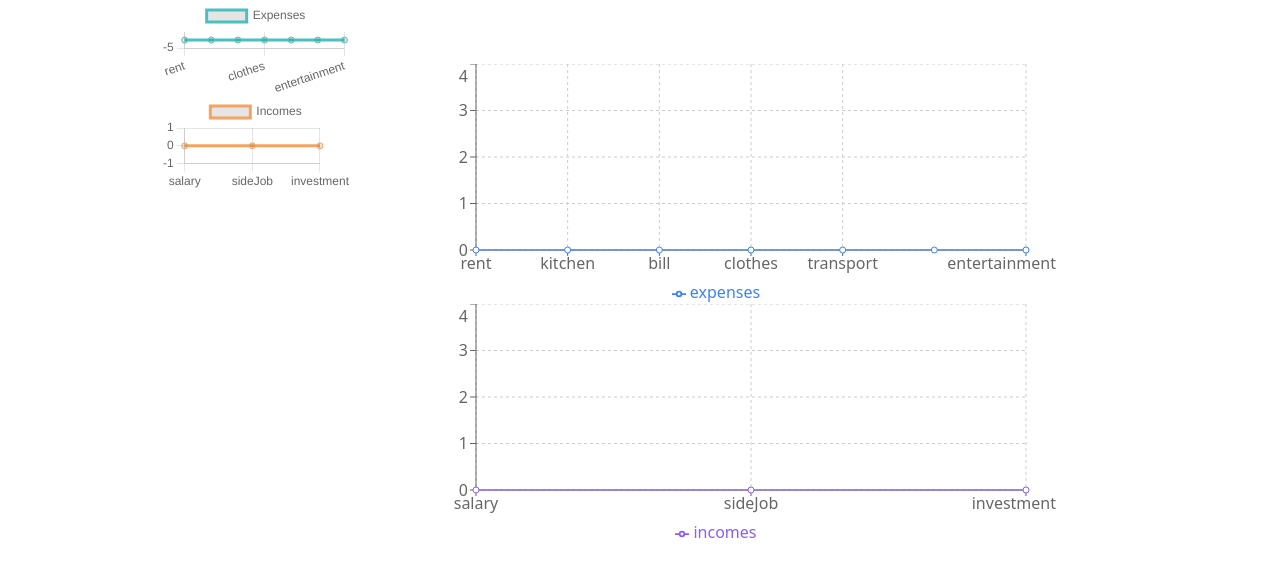
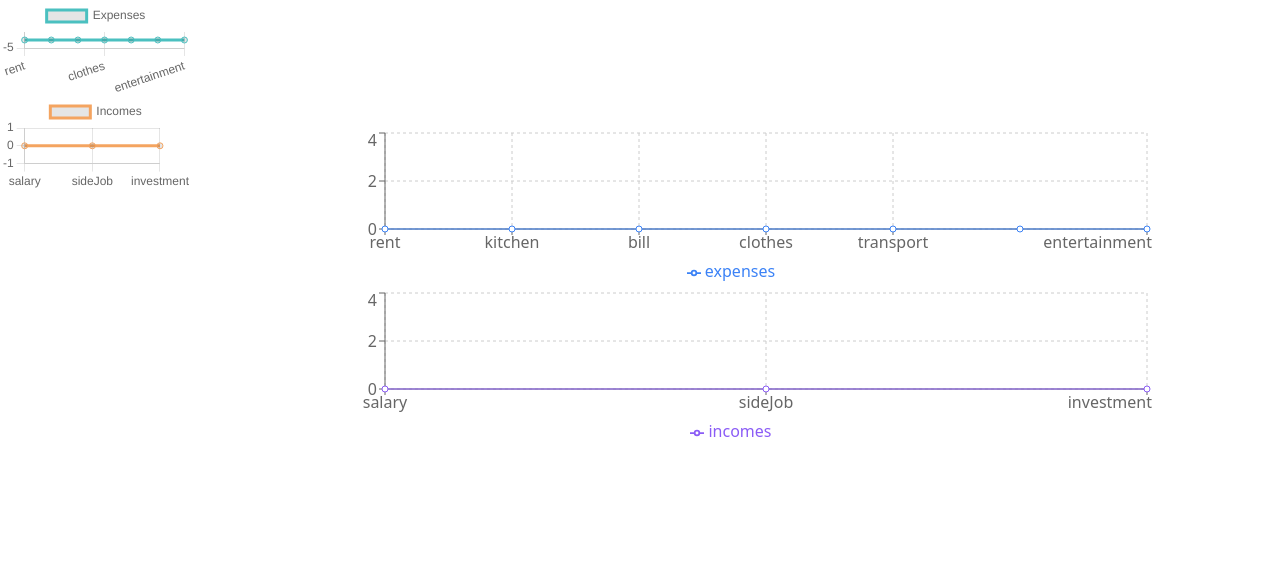
Before and after one commit to ertugrulsertaslan/personal-finance-tracker, a React (Vite) app: page /components/Dashboard in a window 1280 px wide. Shown: the top 576 px of the page. Built offline with nearby package versions, Linux system fonts and the light colour scheme.

Commit message:
fix y and x axis

```diff
--- a/src/components/Dashboard.jsx
+++ b/src/components/Dashboard.jsx
@@ -12,10 +12,10 @@ function App() {
   return (
     <>
       <div className="flex w-full justify-center">
-        <div className="w-48">
+        <div className="w-48 ">
           <LineGraph />
         </div>
-        <div className="w-1/2 h-60 m-16">
+        <div className="w-2/3 h-40 m-32">
           <LineChartComponent />
         </div>
       </div>
--- a/src/components/LineChart.jsx
+++ b/src/components/LineChart.jsx
@@ -10,6 +10,28 @@ import {
 } from "recharts";
 import { useDataStore } from "./Store";
 const LineChartComponent = () => {
+  const options = {
+    maintainAspectRatio: false,
+    scales: {
+      y: {
+        suggestedMin: 0, // Y ekseni için varsayılan minimum değer
+        suggestedMax: 100, // Y ekseni için varsayılan maksimum değer
+      },
+      x: {
+        suggestedMin: 0, // Y ekseni için varsayılan minimum değer
+        suggestedMax: 100, // Y ekseni için varsayılan maksimum değer
+      },
+    },
+    plugins: {
+      legend: {
+        display: true,
+        position: "top",
+      },
+      tooltip: {
+        enabled: true,
+      },
+    },
+  };
   const { expenses, incomes, totalExpenses, totalIncomes } = useDataStore(
     (state) => ({
       expenses: state.expenses,
@@ -69,7 +91,7 @@ const LineChartComponent = () => {
 
   return (
     <ResponsiveContainer width="100%" height="100%">
-      <LineChart data={expensesData} margin={{ right: 30 }}>
+      <LineChart data={expensesData} options={options}>
         <CartesianGrid strokeDasharray="3 3" />
         <XAxis dataKey="name" />
         <YAxis />
@@ -77,7 +99,7 @@ const LineChartComponent = () => {
         <Legend />
         <Line type="monotone" dataKey="expenses" stroke="#3b82f6" />
       </LineChart>
-      <LineChart data={incomesData} margin={{ right: 30 }}>
+      <LineChart data={incomesData} options={options}>
         <CartesianGrid strokeDasharray="3 3" />
         <XAxis dataKey="name" />
         <YAxis />
@@ -99,5 +121,6 @@ const CustomTooltip = ({ active, payload, label }) => {
       </div>
     );
   }
+  return null;
 };
 export default LineChartComponent;
--- a/src/components/Store.jsx
+++ b/src/components/Store.jsx
@@ -96,7 +96,6 @@ export const useDataStore = create((set, get) => ({
     get().resetToDoFormIncomes();
   },
   totalExpenses: () => {
-    // console.log("Calculating total expense...");
     return get().expenses.reduce((total, expense) => {
       return (
         total +
@@ -111,7 +110,6 @@ export const useDataStore = create((set, get) => ({
     }, 0);
   },
   totalIncomes: () => {
-    // console.log("Calculating total income...");
     return get().incomes.reduce((total, income) => {
       return (
         total +
```
